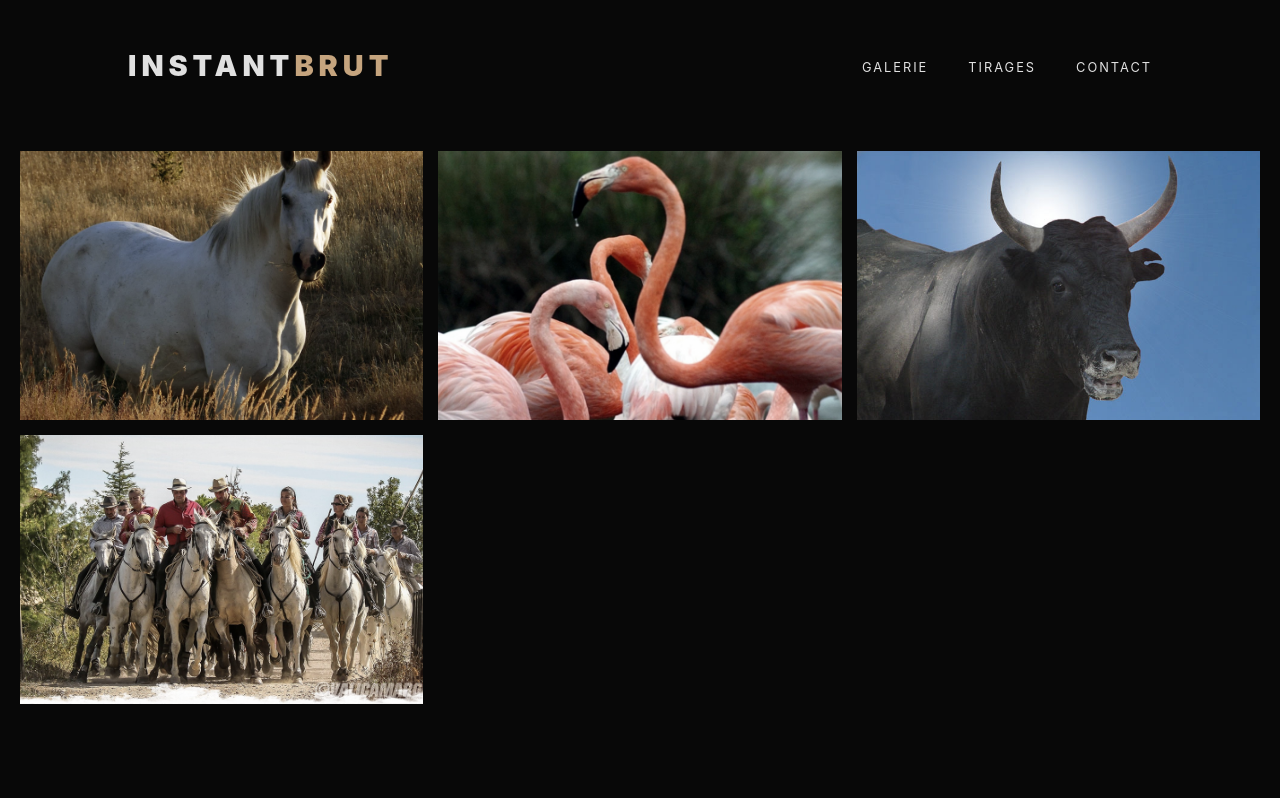
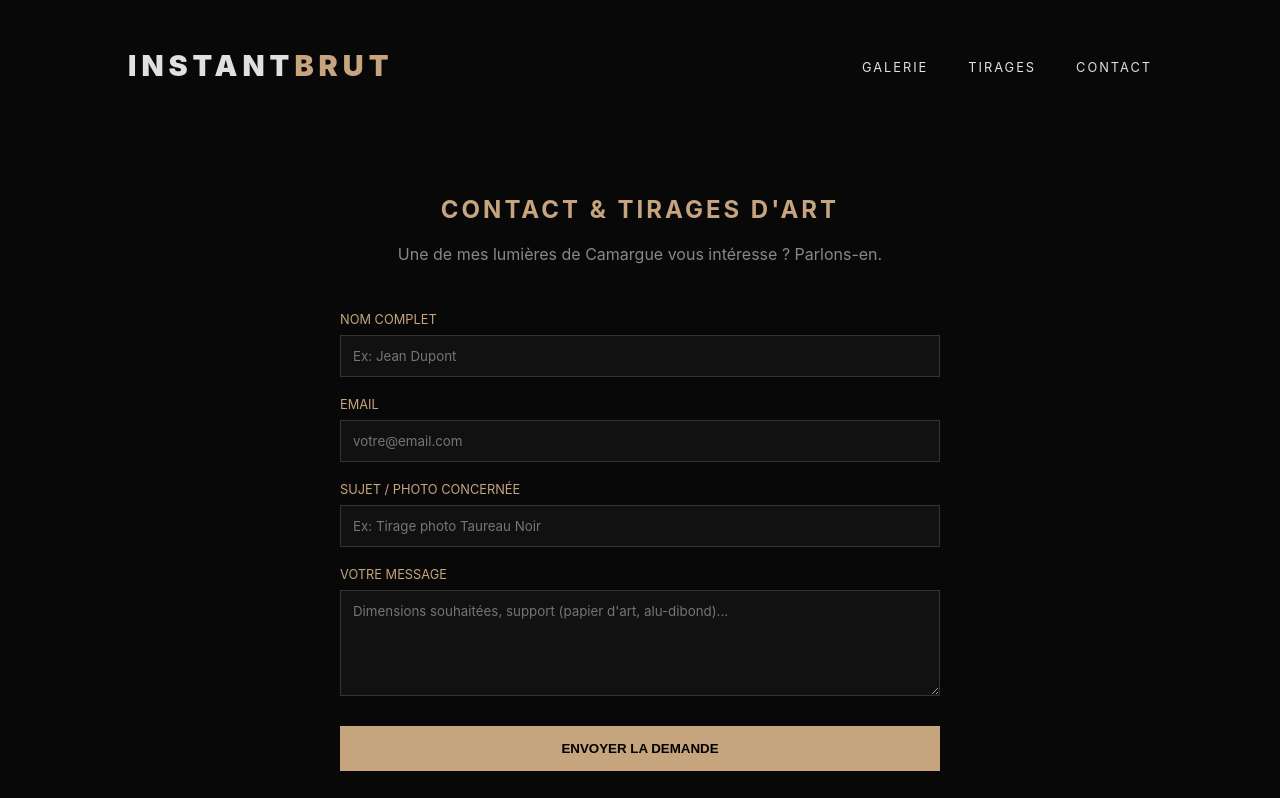
Before and after one commit to BenoitHavret/instant-brut, an Angular app: page /contact in a window 1280 px wide. Before the commit this address led to /. Shown: the top 798 px of the page. Built offline with nearby package versions, Linux system fonts and the light colour scheme.

Commit message:
feat: ajout de la page contact et correction des liens

```diff
--- a/src/app/app.routes.ts
+++ b/src/app/app.routes.ts
@@ -1,11 +1,13 @@
 import { Routes } from '@angular/router';
 import { Gallery } from './components/gallery/gallery';
+import { Contact } from './components/contact/contact';
 
 export const routes: Routes = [
   {
     path: '',
     component: Gallery // Affiche la galerie dès l'arrivée sur le site
   },
+  { path: 'contact', component: Contact },
 //   {
 //     path: 'boutique',
 //     loadComponent: () => import('./pages/shop/shop.component').then(m => m.ShopComponent)
--- a/src/app/app.scss
+++ b/src/app/app.scss
@@ -0,0 +1,7 @@
+.links a {
+  &.active {
+    color: var(--accent-gold);
+    border-bottom: 1px solid var(--accent-gold);
+    padding-bottom: 5px;
+  }
+}
--- a/src/app/app.ts
+++ b/src/app/app.ts
@@ -1,9 +1,10 @@
 import { Component, signal } from '@angular/core';
-import { RouterOutlet } from '@angular/router';
+import { ActivatedRoute, RouterLink, RouterLinkActive, RouterOutlet } from '@angular/router';
 
 @Component({
   selector: 'app-root',
-  imports: [RouterOutlet],
+  standalone: true,
+  imports: [RouterOutlet, RouterLink, RouterLinkActive],
   templateUrl: './app.html',
   styleUrl: './app.scss'
 })
--- /dev/null
+++ b/src/app/components/contact/contact.html
@@ -0,0 +1,31 @@
+<section class="contact-container">
+  <h2>Contact & Tirages d'Art</h2>
+  <p class="intro">Une de mes lumières de Camargue vous intéresse ? Parlons-en.</p>
+
+  <form name="contact-portfolio" method="POST" data-netlify="true">
+    <input type="hidden" name="form-name" value="contact-portfolio" />
+
+    <div class="form-group">
+      <label>Nom complet</label>
+      <input type="text" name="name" required placeholder="Ex: Jean Dupont">
+    </div>
+
+    <div class="form-group">
+      <label>Email</label>
+      <input type="email" name="email" required placeholder="votre@email.com">
+    </div>
+
+    <div class="form-group">
+      <label>Sujet / Photo concernée</label>
+      <input type="text" name="subject" [value]="photoInteret()"
+             placeholder="Ex: Tirage photo Taureau Noir">
+    </div>
+
+    <div class="form-group">
+      <label>Votre message</label>
+      <textarea name="message" rows="5" required placeholder="Dimensions souhaitées, support (papier d'art, alu-dibond)..."></textarea>
+    </div>
+
+    <button type="submit" class="submit-btn">Envoyer la demande</button>
+  </form>
+</section>
--- /dev/null
+++ b/src/app/components/contact/contact.scss
@@ -0,0 +1,45 @@
+.contact-container {
+  max-width: 600px;
+  margin: 4rem auto;
+  padding: 0 20px;
+  text-align: center;
+
+  h2 { color: var(--accent-gold); letter-spacing: 3px; text-transform: uppercase; }
+  .intro { color: #888; margin-bottom: 3rem; }
+
+  form {
+    text-align: left;
+    display: flex;
+    flex-direction: column;
+    gap: 20px;
+
+    .form-group {
+      display: flex;
+      flex-direction: column;
+      gap: 8px;
+
+      label { font-size: 0.8rem; color: var(--accent-gold); text-transform: uppercase; }
+      input, textarea {
+        background: #111;
+        border: 1px solid #333;
+        color: white;
+        padding: 12px;
+        font-family: inherit;
+        &:focus { outline: 1px solid var(--accent-gold); border-color: var(--accent-gold); }
+      }
+    }
+
+    .submit-btn {
+      background: var(--accent-gold);
+      color: black;
+      border: none;
+      padding: 15px;
+      font-weight: bold;
+      text-transform: uppercase;
+      cursor: pointer;
+      transition: 0.3s;
+      margin-top: 10px;
+      &:hover { background: white; }
+    }
+  }
+}
--- /dev/null
+++ b/src/app/components/contact/contact.ts
@@ -0,0 +1,27 @@
+import { Component, inject, signal, OnInit } from '@angular/core';
+import { CommonModule } from '@angular/common';
+import { ActivatedRoute } from '@angular/router';
+import { FormsModule } from '@angular/forms';
+
+@Component({
+  selector: 'app-contact',
+  standalone: true,
+  imports: [CommonModule, FormsModule],
+  templateUrl: './contact.html',
+  styleUrls: ['./contact.scss']
+})
+export class Contact implements OnInit {
+  private route = inject(ActivatedRoute);
+
+  // Signaux pour le formulaire
+  photoInteret = signal<string>('');
+
+  ngOnInit() {
+    // On récupère le paramètre "photo" de l'URL
+    this.route.queryParams.subscribe(params => {
+      if (params['photo']) {
+        this.photoInteret.set(params['photo']);
+      }
+    });
+  }
+}
--- a/src/app/components/gallery/gallery.html
+++ b/src/app/components/gallery/gallery.html
@@ -17,9 +17,19 @@
         <button class="nav-btn prev" (click)="prev($event)">&#10094;</button>
 
         <div class="lightbox-content" (click)="$event.stopPropagation()">
-          <img [src]="photos()[selectedIdx()!].url" [alt]="photos()[selectedIdx()!].title">
-          <p class="caption">{{ photos()[selectedIdx()!].title }}</p>
-        </div>
+  <img [src]="photos()[selectedIdx()!].url" [alt]="photos()[selectedIdx()!].title">
+
+  <div class="lightbox-footer">
+    <div class="text-info">
+      <p class="caption">{{ photos()[selectedIdx()!].title }}</p>
+      <p class="category">{{ photos()[selectedIdx()!].category }}</p>
+    </div>
+
+    <button class="buy-btn" (click)="orderPrint(photos()[selectedIdx()!])">
+      <span class="icon">✉</span> Demander un tirage d'art
+    </button>
+  </div>
+</div>
 
         <button class="nav-btn next" (click)="next($event)">&#10095;</button>
       </div>
--- a/src/app/components/gallery/gallery.scss
+++ b/src/app/components/gallery/gallery.scss
@@ -97,4 +97,51 @@ img {
     font-size: 3.5rem;
     cursor: pointer;
   }
+
+  .lightbox-footer {
+  display: flex;
+  justify-content: space-between;
+  align-items: center;
+  width: 100%;
+  margin-top: 20px;
+  padding: 10px 0;
+  border-top: 1px solid #222;
+
+  .text-info {
+    text-align: left;
+    .caption { margin: 0; color: var(--accent-gold); font-size: 1.1rem; }
+    .category { margin: 5px 0 0; color: #666; font-size: 0.8rem; text-transform: uppercase; }
+  }
+
+  .buy-btn {
+    background-color: var(--accent-gold);
+    color: black;
+    border: none;
+    padding: 12px 25px;
+    font-size: 0.9rem;
+    font-weight: 700;
+    text-transform: uppercase;
+    letter-spacing: 1px;
+    cursor: pointer;
+    transition: all 0.3s ease;
+    border-radius: 2px;
+
+    &:hover {
+      background-color: white;
+      transform: translateY(-2px);
+    }
+
+    .icon { margin-right: 10px; }
+  }
 }
+
+// Mobile responsive
+@media (max-width: 768px) {
+  .lightbox-footer {
+    flex-direction: column;
+    gap: 15px;
+    text-align: center;
+    .text-info { text-align: center; }
+  }
+}
+}
--- a/src/app/components/gallery/gallery.ts
+++ b/src/app/components/gallery/gallery.ts
@@ -1,5 +1,6 @@
 import { CommonModule } from '@angular/common';
 import { Component, HostListener, signal } from '@angular/core';
+import { Router } from '@angular/router';
 
 @Component({
   selector: 'app-gallery',
@@ -18,6 +19,9 @@ export class Gallery {
   ]);
 
   selectedIdx = signal<number | null>(null);
+
+  // ... dans ton constructor ou inject :
+constructor(private router: Router) {}
 
   openLightbox(index: number) {
     this.selectedIdx.set(index);
@@ -51,4 +55,14 @@ export class Gallery {
     if (event.key === 'ArrowLeft') this.prev(event);
     if (event.key === 'Escape') this.closeLightbox();
   }
+
+  orderPrint(photo: any) {
+  // On ferme la lightbox
+  this.closeLightbox();
+
+  // On redirige vers contact avec un paramètre (QueryParam)
+  this.router.navigate(['/contact'], {
+    queryParams: { photo: photo.title }
+  });
 }
+}
```
Also changed, not shown: 1 other file (tests, documents, lock files or other folders).
